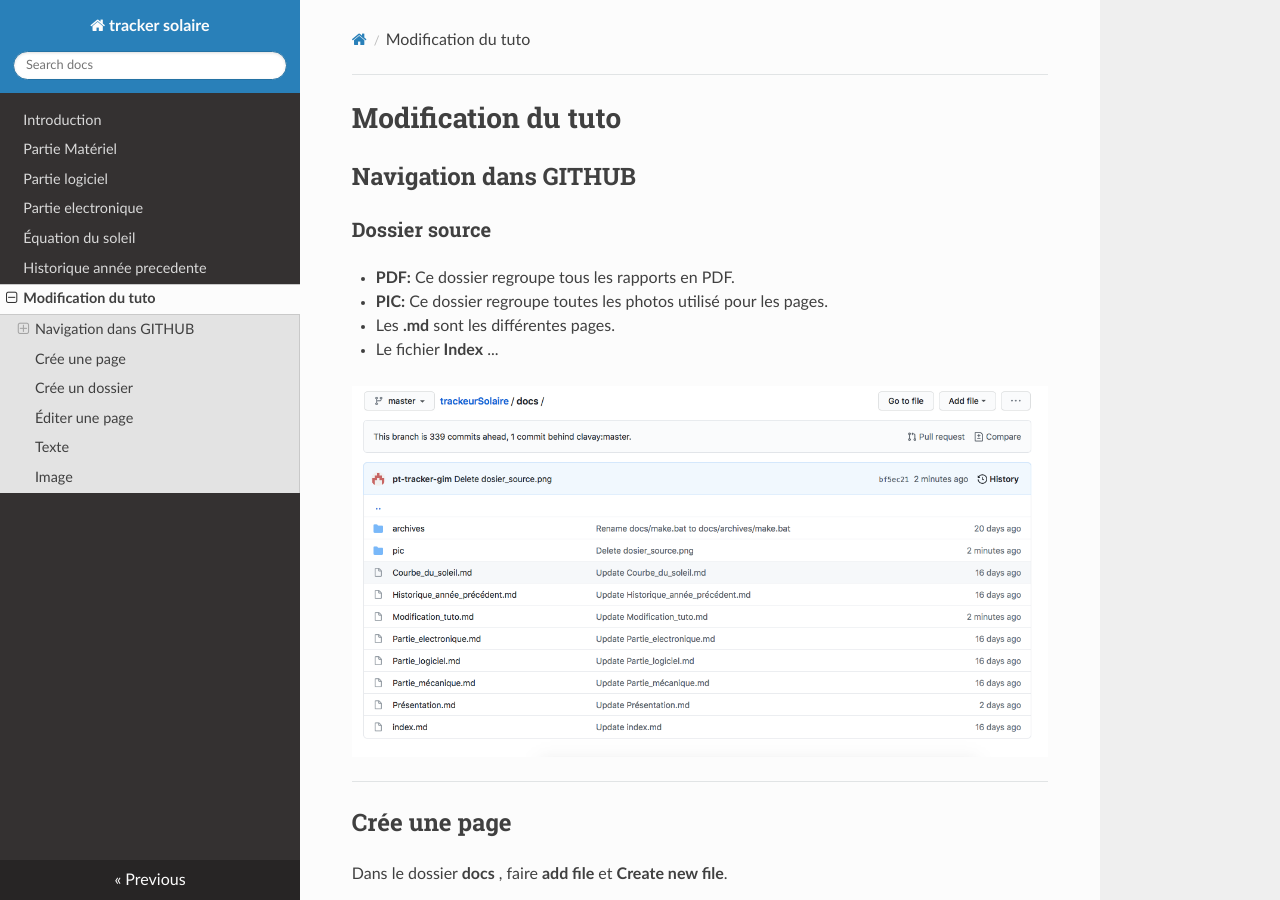
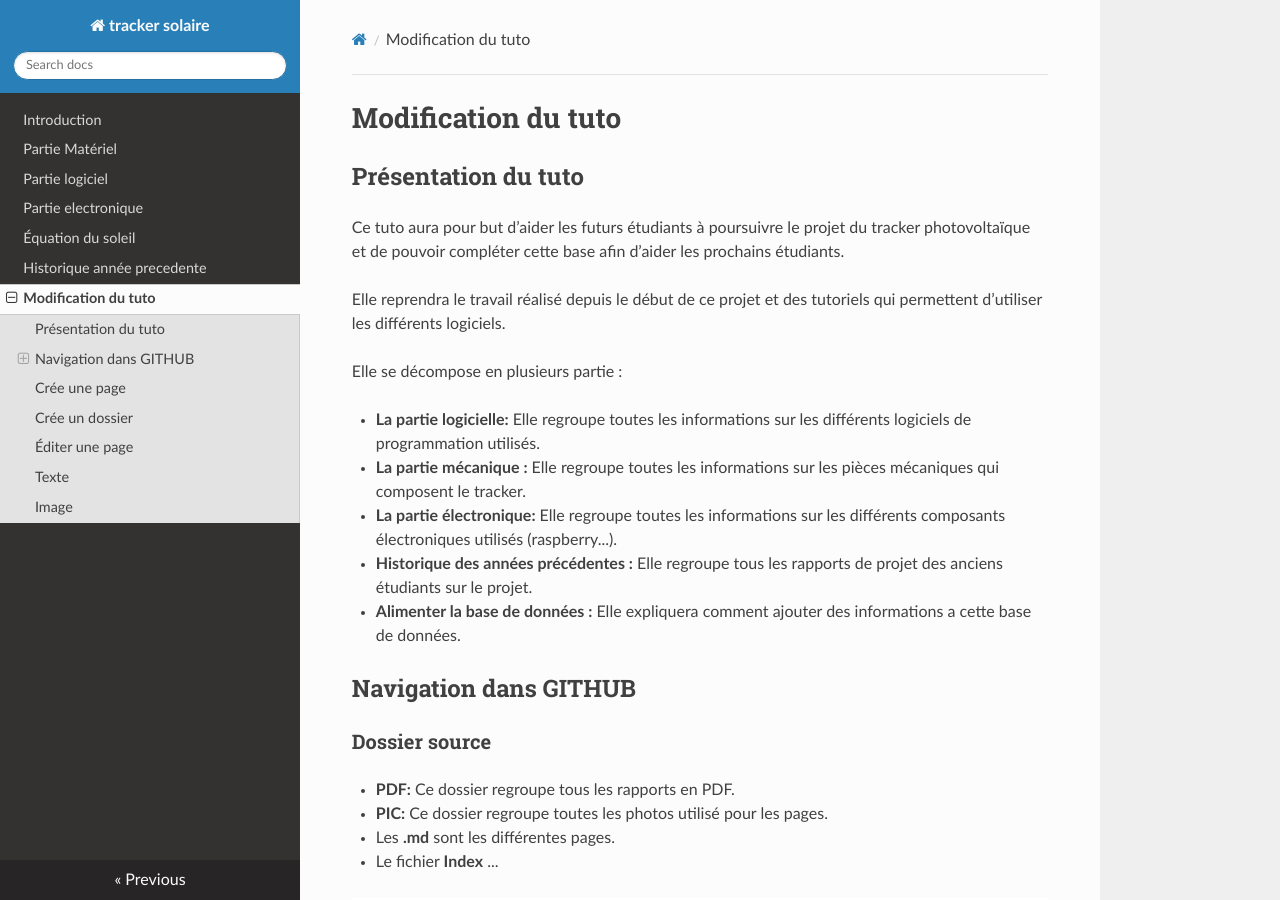
Before and after one commit to pt-tracker-gim/trackeurSolaire, an MkDocs documentation site: the page built from docs/Modification_tuto.md, in a window 1280 px wide and 900 px high. Built offline with MkDocs 1.6.1, drawn with Linux system fonts in a browser that asks for light colours; nearby versions of some CDN libraries; old or Windows-style settings are respelled for this version of MkDocs.

Commit message:
Update Modification_tuto.md

```diff
--- a/docs/Modification_tuto.md
+++ b/docs/Modification_tuto.md
@@ -1,4 +1,23 @@
 # Modification du tuto
+
+
+
+## Présentation du tuto
+
+
+Ce tuto aura pour but d’aider les futurs étudiants à poursuivre le projet du tracker photovoltaïque et de pouvoir compléter cette base afin d’aider les prochains étudiants.
+
+Elle reprendra le travail réalisé depuis le début de ce projet et des tutoriels qui permettent d’utiliser les différents logiciels.
+
+Elle se décompose en plusieurs partie :
+
+* **La partie logicielle:** Elle regroupe toutes les informations sur les différents logiciels de programmation utilisés.
+* **La partie mécanique :** Elle regroupe toutes les informations sur les pièces mécaniques qui composent le tracker.
+* **La partie électronique:** Elle regroupe toutes les informations sur les différents composants électroniques utilisés (raspberry...).
+* **Historique des années précédentes :** Elle regroupe tous les rapports de projet des anciens étudiants sur le projet.
+* **Alimenter la base de données :** Elle expliquera comment ajouter des informations a cette base de données.
+
+
 
 ## Navigation dans GITHUB
 
```
